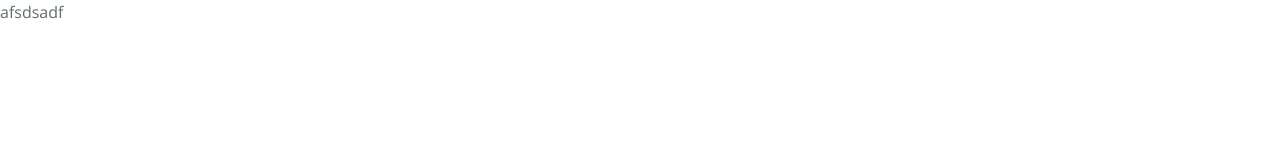
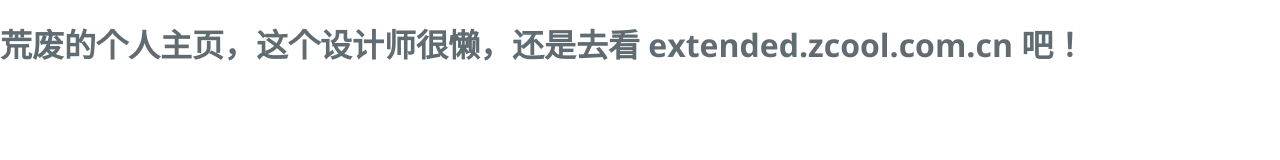
Before and after one commit to liangbinsun/liangbinsun.github.io, a plain HTML site: page index.html in a window 1280 px wide. Drawn offline with nearby package versions, Linux system fonts and the light colour scheme.

Commit message:
Update index.html

```diff
--- a/index.html
+++ b/index.html
@@ -10,7 +10,7 @@
     <link rel="stylesheet" type="text/css" href="stylesheets/github-light.css" media="screen">
   </head>
   <body>
-afsdsadf
+<h1> 荒废的个人主页，这个设计师很懒，还是去看 extended.zcool.com.cn 吧！</h1>
 
   </body>
 </html>
```
